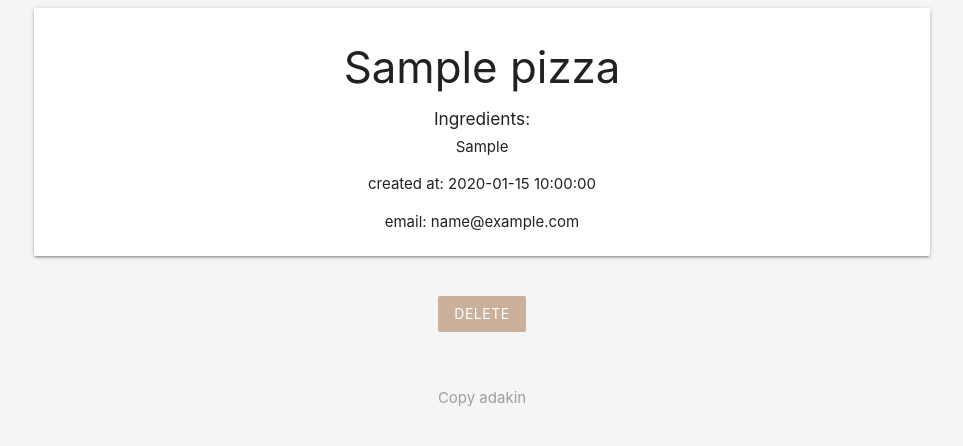
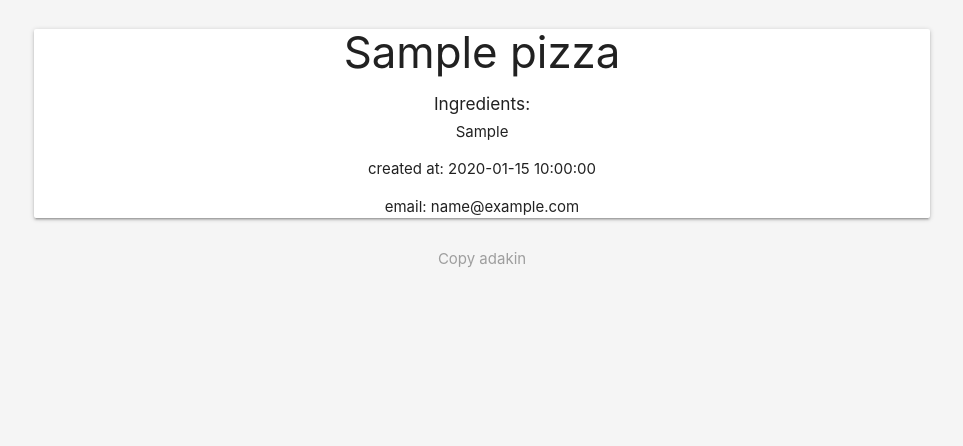
Before and after one commit to Homvi/php-form-validation, a PHP site: page /details.php?id=1 in a window 1280 px wide. Shown: the part 64-510 px from the top of the page, without its empty margins (158-1121 px from the left). Run offline with PHP 8.4, Linux system fonts and the light colour scheme; tables that the repository leaves empty or names only in its code hold one stand-in row (values such as "Sample post"); a stand-in replaces the project's code that opens the database connection.

Commit message:
Revert "add delete button and functionality to details page"
This reverts commit 1e6129155fb66304773c4e6fb838e2b18c33c37f.

```diff
--- a/details.php
+++ b/details.php
@@ -1,21 +1,6 @@
 <?php
+
 include("config/db_connect.php");
-
-if (isset($_POST["delete"])) {
-    $id_to_delete = mysqli_real_escape_string($conn, $_POST["id_to_delete"]);
-
-    $sql = "DELETE FROM pizzas WHERE id = $id_to_delete";
-
-    if (mysqli_query($conn, $sql)) {
-        //success
-        header("Location: index.php");
-    } else {
-        //error
-        echo "query error: " . mysqli_error($conn);
-    }
-
-
-}
 
 if (isset($_GET["id"])) {
     //for security
@@ -67,13 +52,6 @@ include("templates/header.php")
                 <?php echo htmlspecialchars($pizza["email"]) ?>
             </p>
         </div>
-        <!-- delete form -->
-
-        <form action="details.php" method="POST">
-            <input type="hidden" name="id_to_delete" value="<?php echo $pizza["id"] ?>">
-            <input type="submit" name="delete" value="Delete" class="btn brand z-depth-0">
-        </form>
-
     <?php else: ?>
         <p class="red-text">There is no pizza with this ID</p>
     <?php endif ?>
--- a/style.css
+++ b/style.css
@@ -10,7 +10,3 @@ form {
     margin: 20px auto;
     padding: 20px;
 }
-
-.card {
-    padding: 0.5em;
-}
```
